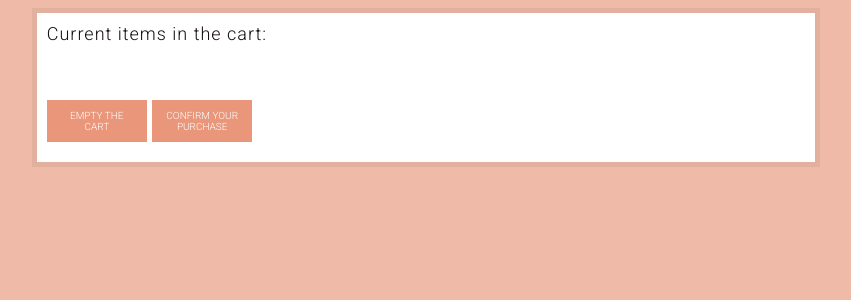
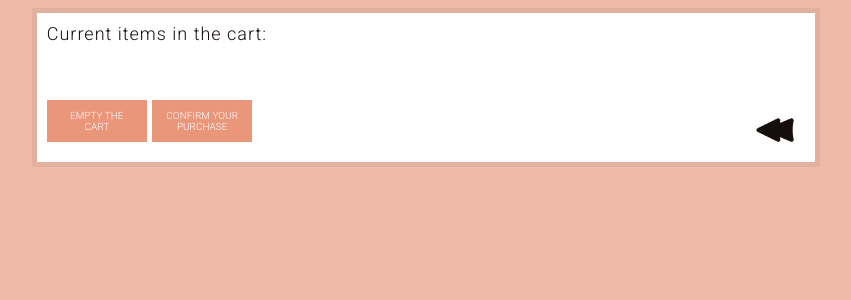
Before and after one commit to CristinaBuonaugurio/salandoProject, a Flask app: template templates/cart.html in a window 1280 px wide. Shown: the top 300 px of the page, without its empty margins (214-1065 px from the left). Run offline with Flask 2, Linux system fonts and the light colour scheme; the template is opened without the code that fills it, so the values that code supplies are empty.

Commit message:
added back reference to the shop in cart profile

```diff
--- a/templates/cart.html
+++ b/templates/cart.html
@@ -134,6 +134,14 @@
         background-color: #493933c5;
     }
 
+
+    .backToShop{
+        height: 40px;
+        margin: 10px 10px;
+        float: right;
+        cursor: pointer;
+    }
+
     .show-modal {
         opacity: 1;
         visibility: visible;
@@ -195,6 +203,7 @@
             </ul>
             <button type="button" class="cancelButton" id="cb"> Empty the cart </button>
             <button type="button" class="purchaseButton" id="pb">Confirm your purchase</button>
+            <input type="image" src="{{url_for('static', filename='back.png')}}" class="backToShop" onclick="location.href='/shop';"/>
         </div>
     </section>
     <div class="modal" >
```
Also changed, not shown: static/back.png (added).
